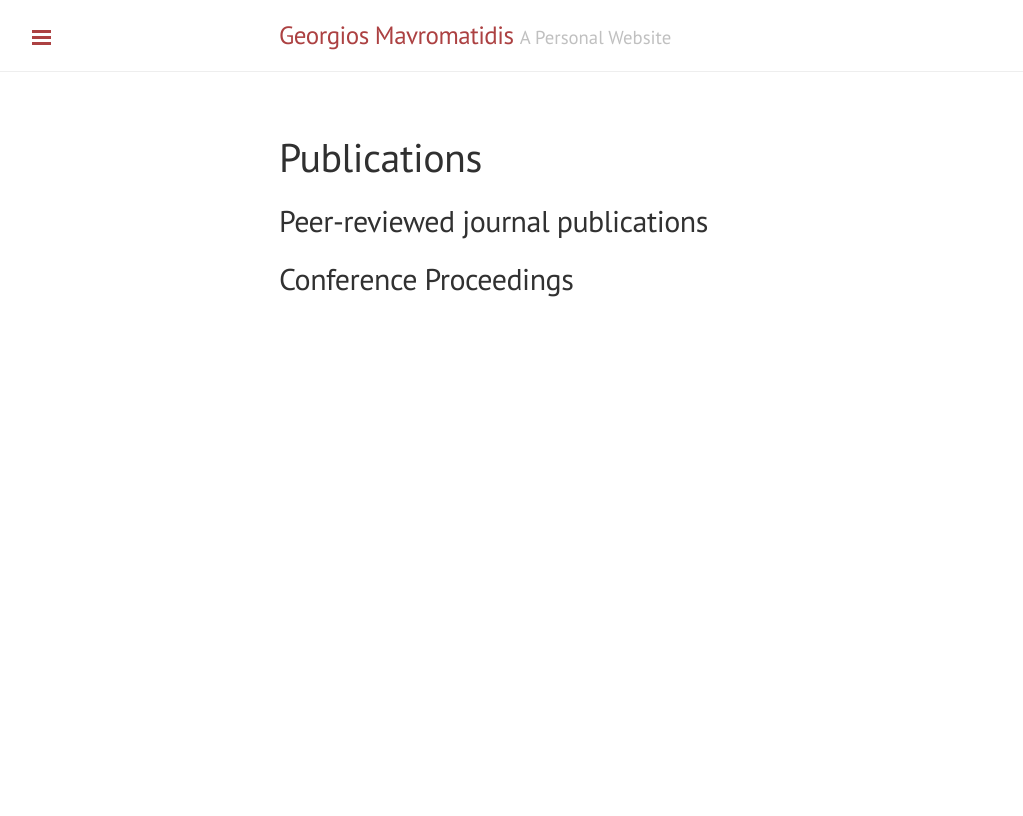
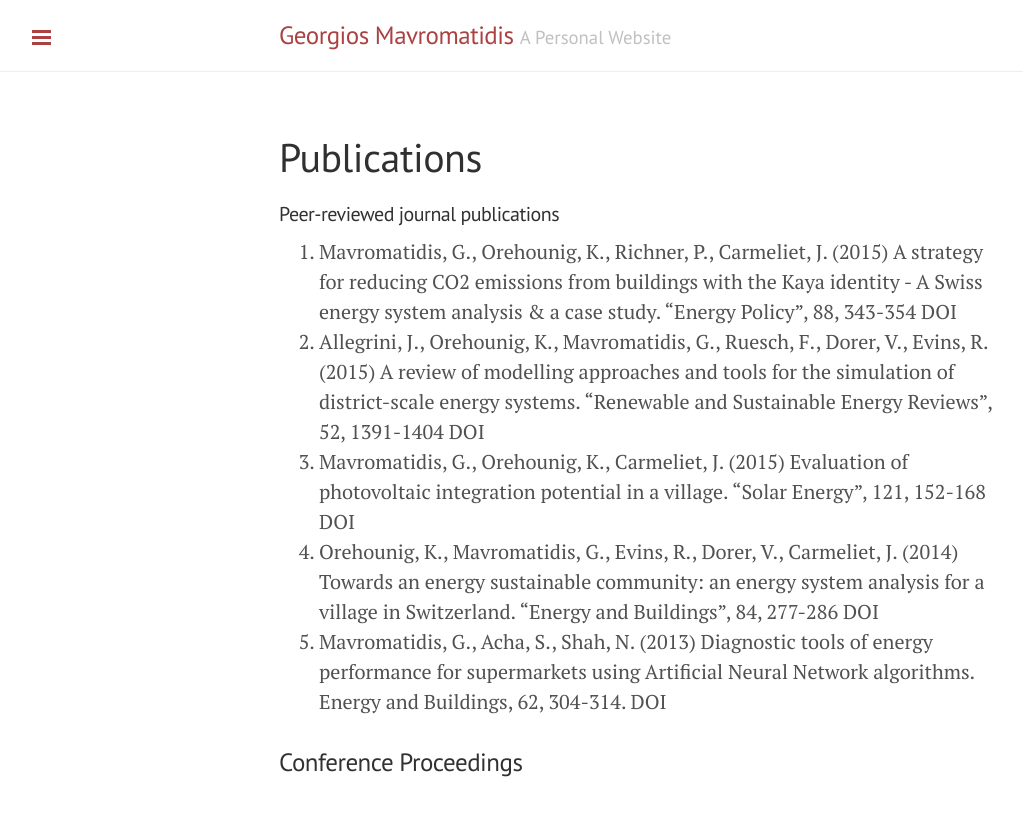
Before and after one commit to gmavrom33/gmavrom.github.io, a Jekyll site: the page built from publications.md, in a window 1280 px wide. Shown: the top 816 px of the page, without its empty margins (1-1024 px from the left). Built offline with Jekyll 4.4.1, drawn with Linux system fonts in a browser that asks for light colours; nearby versions of some CDN libraries.

Commit message:
Update publications.md

```diff
--- a/publications.md
+++ b/publications.md
@@ -2,10 +2,16 @@
 layout: page
 title: Publications
 ---
-## Peer-reviewed journal publications
+#### Peer-reviewed journal publications
+
+1.	Mavromatidis, G., Orehounig, K., Richner, P., Carmeliet, J. (2015) A strategy for reducing CO2 emissions from buildings with the Kaya identity - A Swiss energy system analysis & a case study. "Energy Policy", 88, 343-354 DOI
+2.	Allegrini, J., Orehounig, K., Mavromatidis, G., Ruesch, F., Dorer, V., Evins, R. (2015) A review of modelling approaches and tools for the simulation of district-scale energy systems. "Renewable and Sustainable Energy Reviews", 52, 1391-1404 DOI
+3.	Mavromatidis, G., Orehounig, K., Carmeliet, J. (2015) Evaluation of photovoltaic integration potential in a village. "Solar Energy", 121, 152-168 DOI
+4.	Orehounig, K., Mavromatidis, G., Evins, R., Dorer, V., Carmeliet, J. (2014) Towards an energy sustainable community: an energy system analysis for a village in Switzerland. "Energy and Buildings", 84, 277-286 DOI
+5.	Mavromatidis, G., Acha, S., Shah, N. (2013) Diagnostic tools of energy performance for supermarkets using Artificial Neural Network algorithms. Energy and Buildings, 62, 304-314. DOI
 
 
 
 
 
-## Conference Proceedings
+### Conference Proceedings
```
